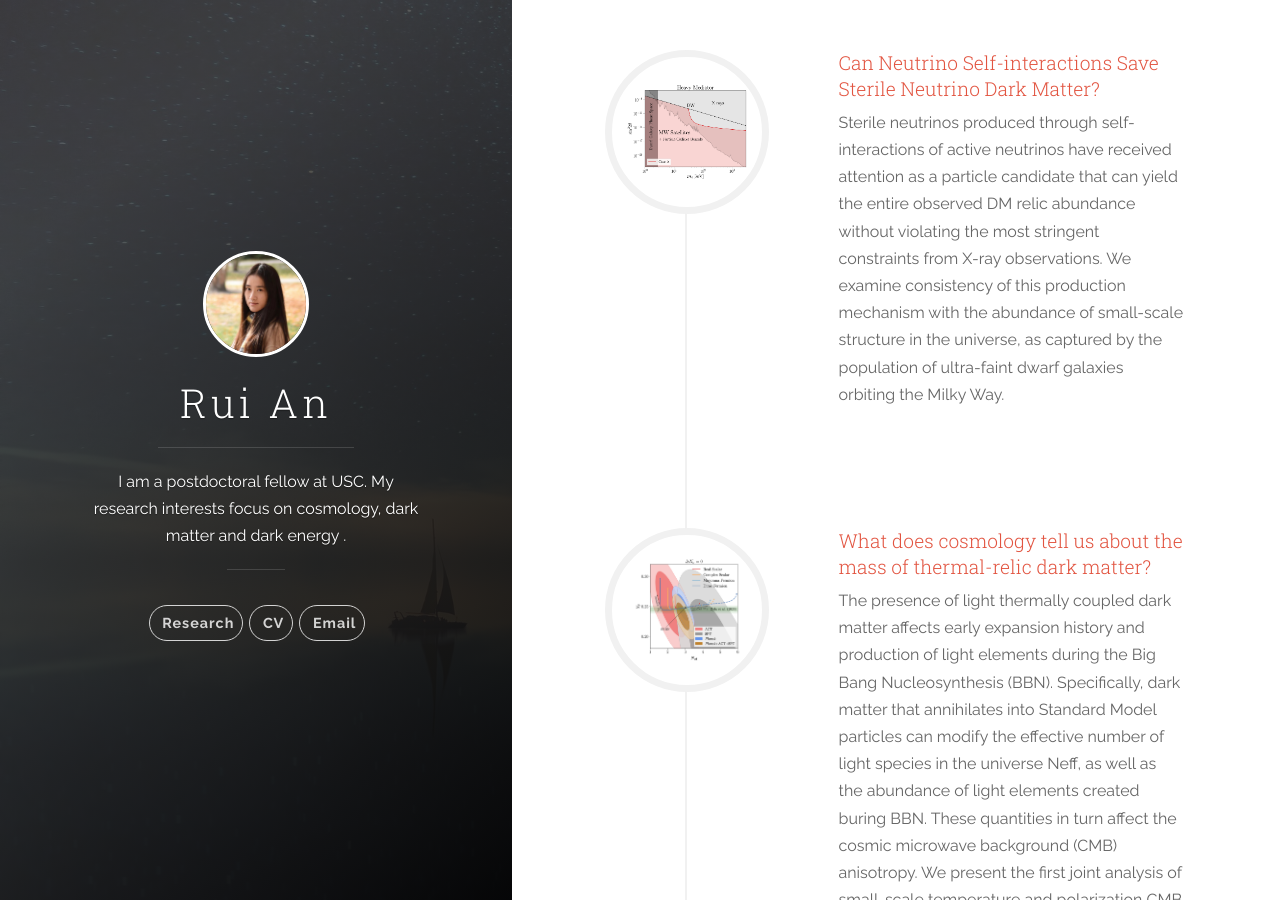
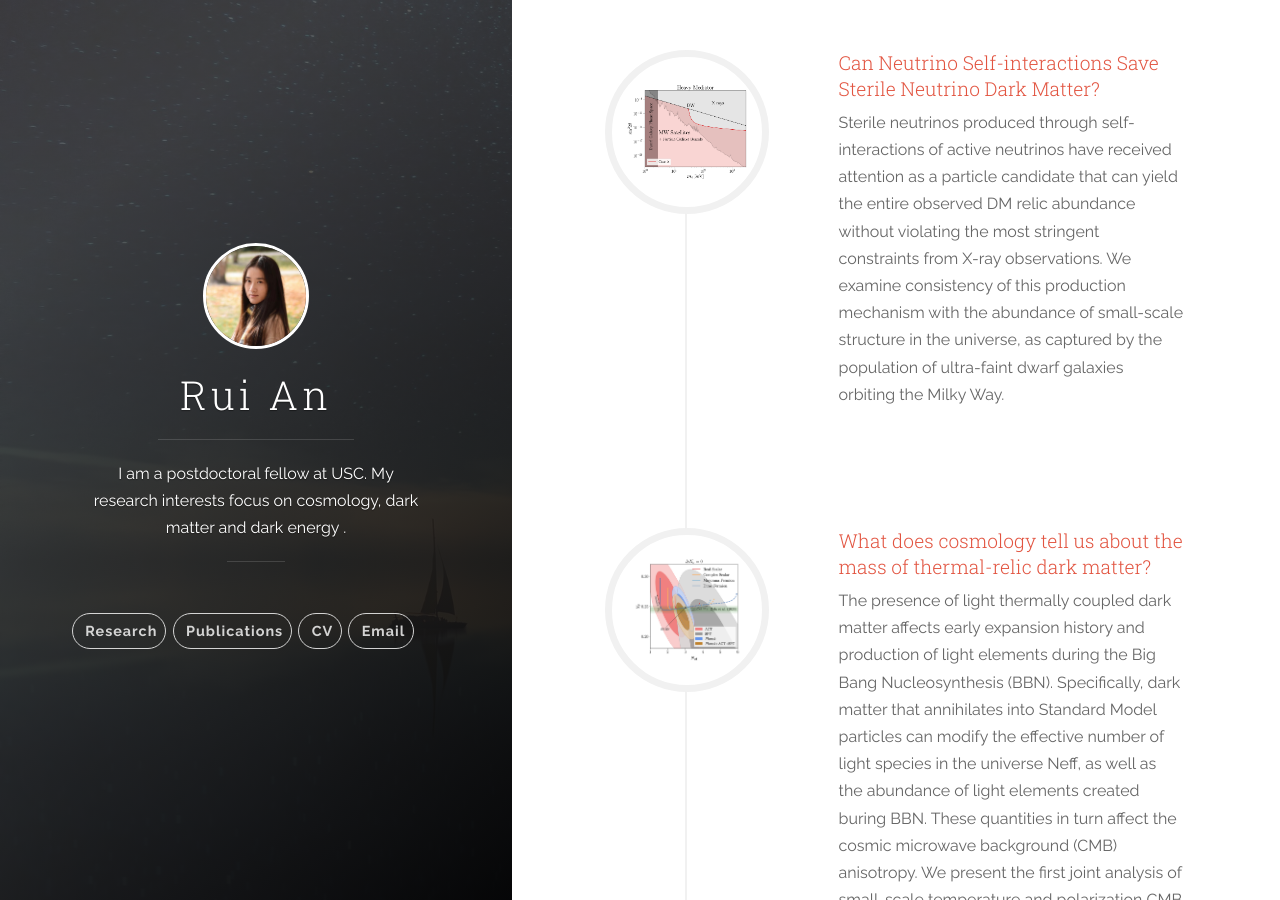
Before and after one commit to RuiAn1320/RuiAn1320.github.io, a Jekyll site: the page built from index.html, in a window 1280 px wide and 900 px high. Built offline with Jekyll 4.4.1, drawn with Linux system fonts in a browser that asks for light colours.

Commit message:
Update header.html

```diff
--- a/_includes/header.html
+++ b/_includes/header.html
@@ -93,6 +93,7 @@
           <nav class="cover-navigation navigation--social">
             <ul class="navigation">
               <li class="navigation__item"><a href="{{ site.baseurl }}/#Research" title="link to Research" class="panel-button Research-button"></i>&nbsp;Research</a></li>
+              <li class="navigation__item"><a href="https://scholar.google.com/citations?user=u9lP-40AAAAJ&hl=zh-CN" title="link to Publications"></i>&nbsp;Publications</a></li>
               <li class="navigation__item"><a href="None" title="link to CV"></i>&nbsp;CV</a></li>
               <li class="navigation__item"><a href="mailto:{{ site.author.email }}" title="Email {{ site.author.email }}"><i class="icon icon-mail"></i></i>&nbsp;Email</a></li>
               <!--<li class="navigation__item"><a href="{{ site.baseurl }}/#" title="link to Tweets" class="panel-button"><i class="icon icon-social-twitter"></i>&nbsp;Tweets</a></li>-->
```
